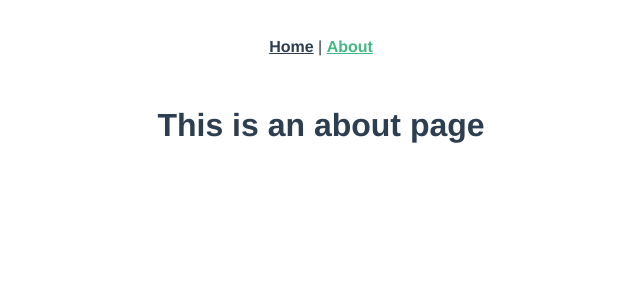
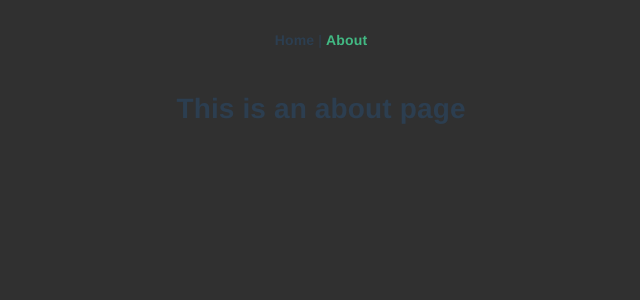
Before and after one commit to tlautensc/VTAusbildungCompanion, a Vue app: page /about in a window 1280 px wide. Shown: the top 300 px of the page, without its empty margins (319-959 px from the left). Built offline with nearby package versions, Linux system fonts and the light colour scheme.

Commit message:
Added Vue-Material with TTB Colors

```diff
--- a/package.json
+++ b/package.json
@@ -10,6 +10,7 @@
     "core-js": "^3.6.5",
     "register-service-worker": "^1.7.1",
     "vue": "^2.6.11",
+    "vue-material": "^1.0.0-beta-15",
     "vue-router": "^3.2.0"
   },
   "devDependencies": {
--- /dev/null
+++ b/src/assets/materialKit.scss
@@ -0,0 +1,13 @@
+@import "~vue-material/dist/theme/engine"; // Import the theme engine
+
+//https://coolors.co/f7c59f-528e5c-5a5766-bfc0c0-ffffff
+
+  @include md-register-theme("default", (
+    primary: rgb(255, 149, 14), // The primary color of your application
+    accent: rgb(128, 128, 128), // The accent or secondary color
+    theme: dark // This can be dark or light
+  ));
+
+
+
+@import "~vue-material/dist/theme/all"; // Apply the theme
--- a/src/main.js
+++ b/src/main.js
@@ -2,6 +2,12 @@ import Vue from 'vue'
 import App from './App.vue'
 import './registerServiceWorker'
 import router from './router'
+import VueMaterial from 'vue-material'
+import 'vue-material/dist/vue-material.min.css'
+import 'vue-material/dist/theme/default.css'
+import "./assets/materialKit.scss"
+
+Vue.use(VueMaterial)
 
 Vue.config.productionTip = false
 
```
Also changed, not shown: 1 other file (tests, documents, lock files or other folders).
